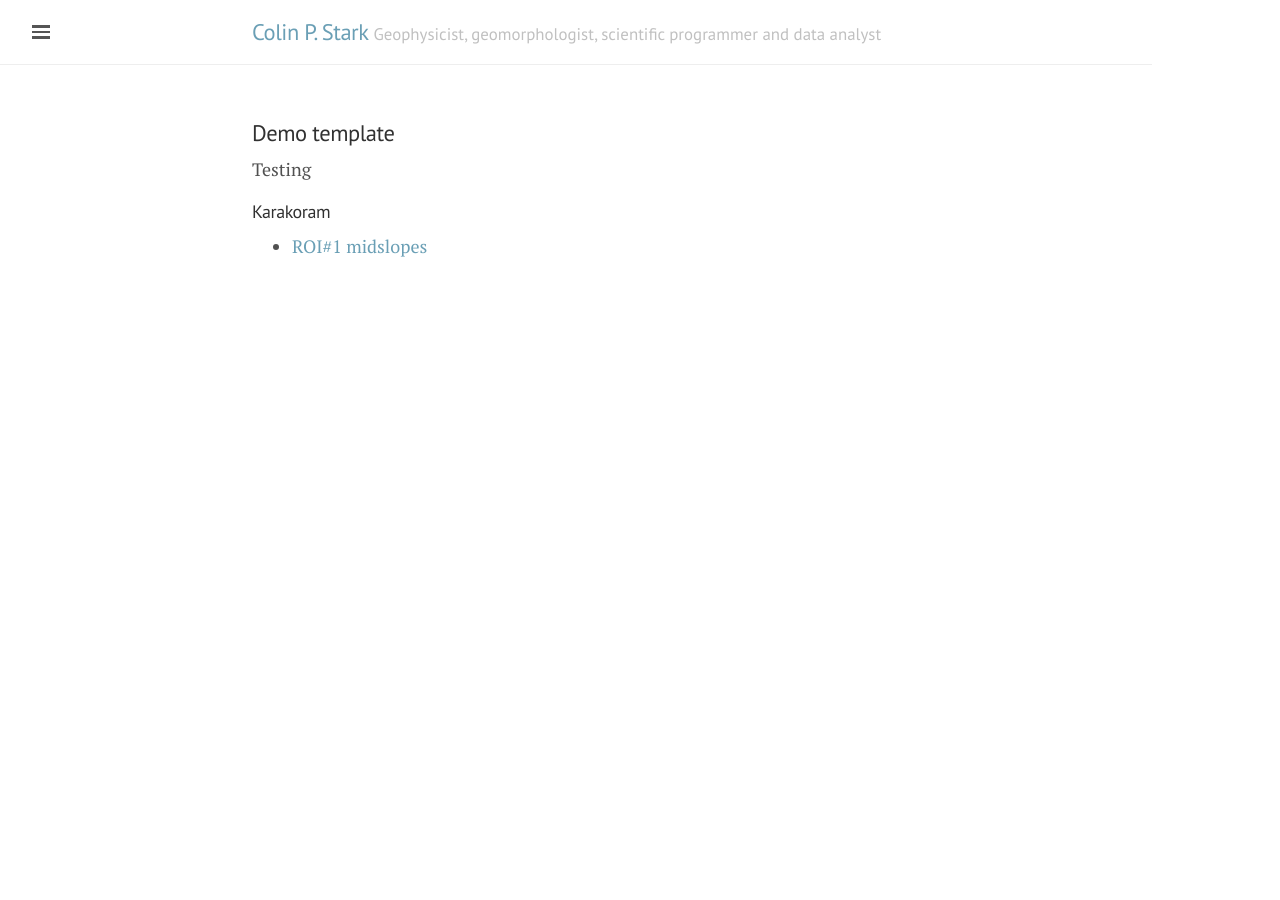
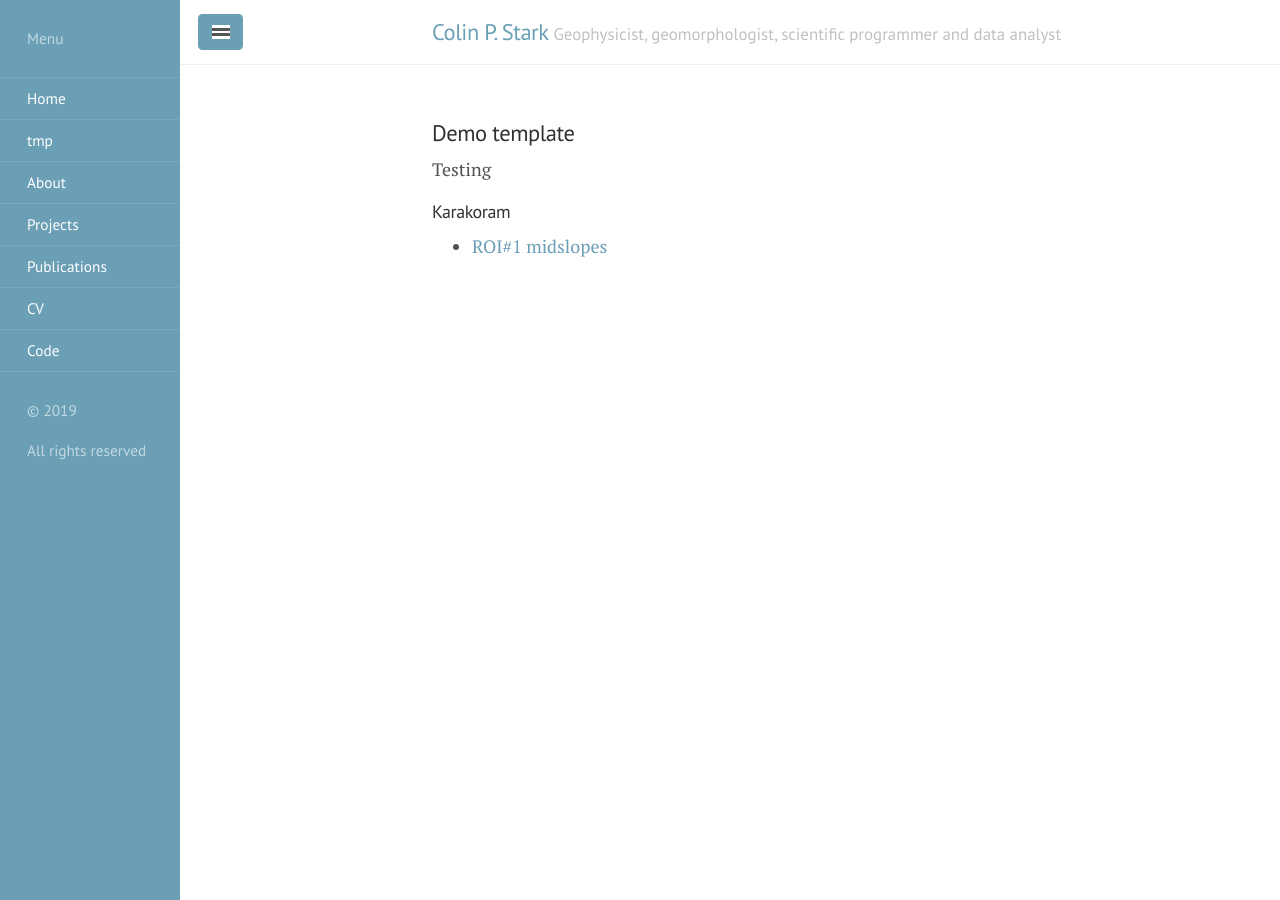
Before and after one commit to cstarkjp/WebSiteTemplate, a Jekyll site: the page built from Archive/index.html, in a window 1280 px wide. Built offline with Jekyll 4.4.1, drawn with Linux system fonts in a browser that asks for light colours.

Commit message:
Force initial sidebar again

```diff
--- a/_includes/sidebar.html
+++ b/_includes/sidebar.html
@@ -1,7 +1,7 @@
 <!-- Target for toggling the sidebar `.sidebar-checkbox` is for regular
      styles, `#sidebar-checkbox` for behavior. -->
-<input type="checkbox" class="sidebar-checkbox" id="sidebar-checkbox">
-<!-- <input type="checkbox" class="sidebar-checkbox" id="sidebar-checkbox" checked> -->
+<!-- <input type="checkbox" class="sidebar-checkbox" id="sidebar-checkbox"> -->
+<input type="checkbox" class="sidebar-checkbox" id="sidebar-checkbox" checked>
 
 
 <!-- Toggleable sidebar -->
```
